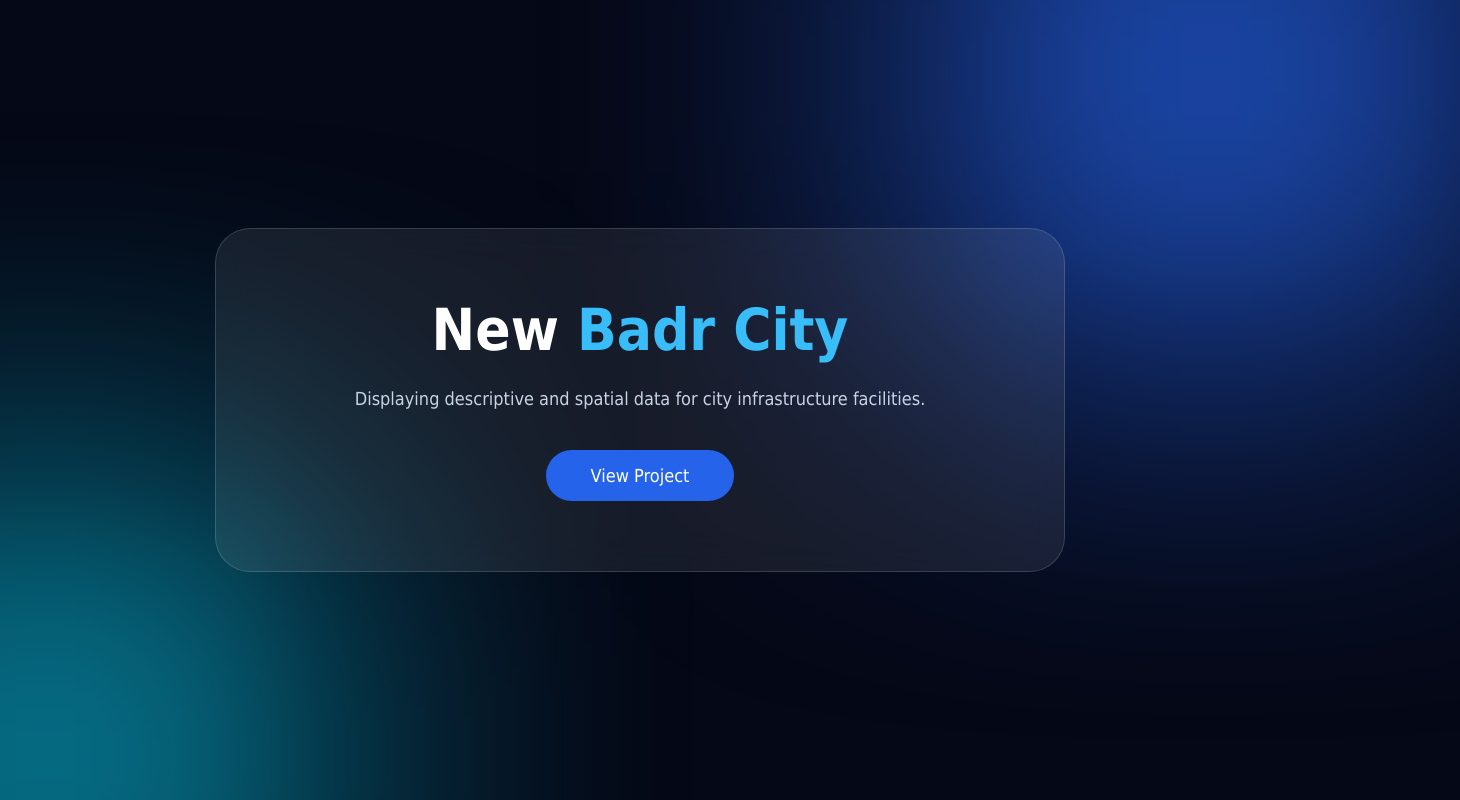
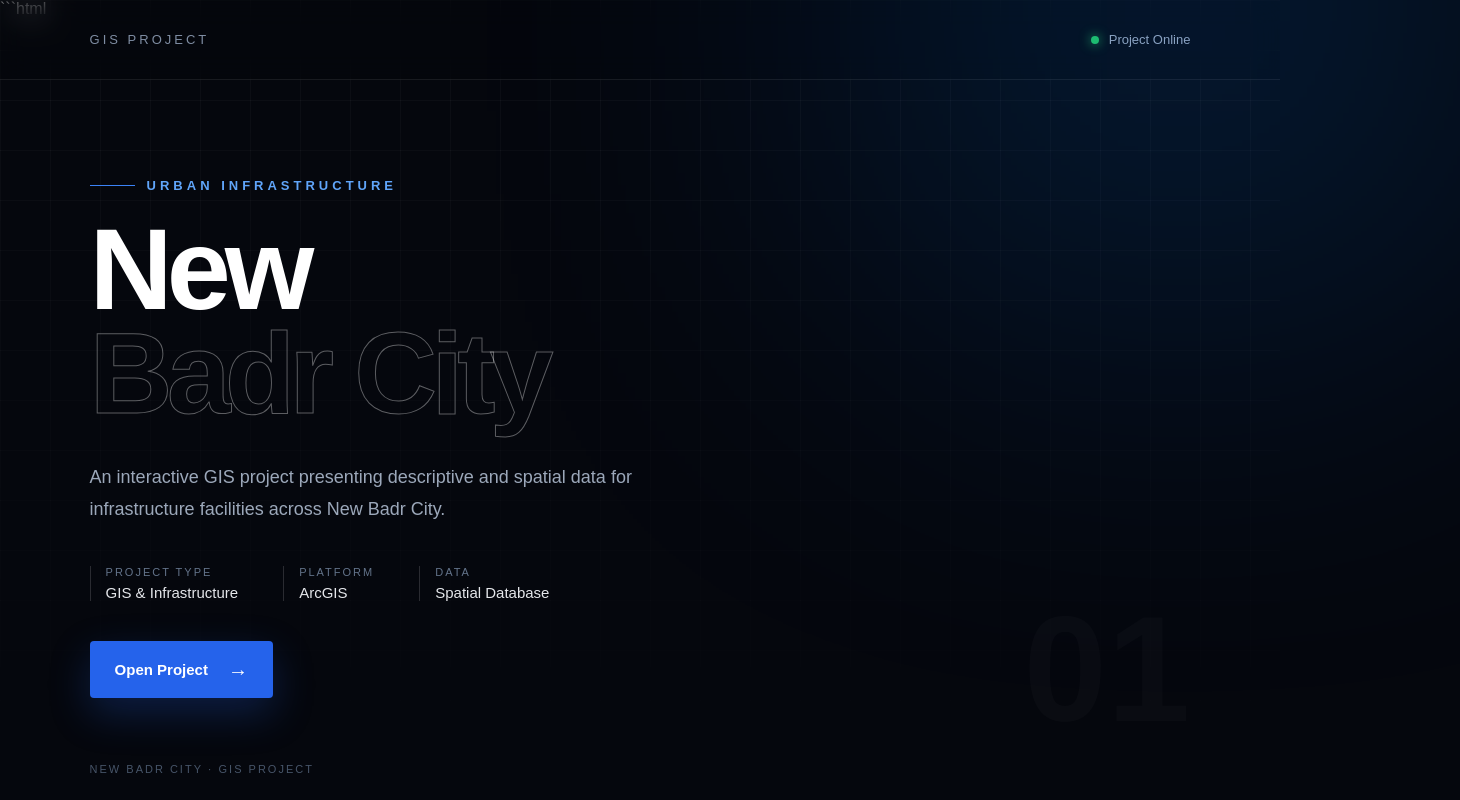
Before and after one commit to hossam991144/Badr-City, a plain HTML site: page index.html in a window 1280 px wide. Shown: the top 800 px of the page, 1460 px wide, since content can reach past the window. Drawn offline with Linux system fonts and the light colour scheme.

Commit message:
Add files via upload

````diff
--- a/index.html
+++ b/index.html
@@ -1,11 +1,12 @@
+```html
 <!DOCTYPE html>
-<html lang="en" dir="ltr">
+<html lang="en">
 
 <head>
 <meta charset="UTF-8">
 <meta name="viewport" content="width=device-width, initial-scale=1.0">
 
-<title>New Badr City</title>
+<title>New Badr City | GIS Project</title>
 
 <style>
 
@@ -13,169 +14,416 @@
     margin:0;
     padding:0;
     box-sizing:border-box;
-    font-family:Tahoma,sans-serif;
 }
 
 body{
+    font-family:Arial, Tahoma, sans-serif;
     min-height:100vh;
-    background:#050816;
-    color:#fff;
-
-    display:flex;
-    justify-content:center;
-    align-items:center;
-
-    padding:20px;
-
-    overflow-x:hidden;
-    position:relative;
+    background:#05070d;
+    color:white;
+    overflow:hidden;
 }
 
-/* الخلفية */
+/* ================= BACKGROUND ================= */
 
 body::before{
     content:"";
-    position:absolute;
-    width:500px;
-    height:500px;
-    background:#2563eb;
-    filter:blur(160px);
-    top:-180px;
-    right:-180px;
-    z-index:-1;
+    position:fixed;
+    inset:0;
+
+    background:
+        linear-gradient(rgba(255,255,255,.035) 1px, transparent 1px),
+        linear-gradient(90deg, rgba(255,255,255,.035) 1px, transparent 1px);
+
+    background-size:50px 50px;
+
+    mask-image:linear-gradient(to bottom, black, transparent);
+    pointer-events:none;
 }
 
 body::after{
     content:"";
-    position:absolute;
-    width:450px;
-    height:450px;
-    background:#06b6d4;
-    filter:blur(160px);
-    bottom:-180px;
-    left:-180px;
-    z-index:-1;
+    position:fixed;
+
+    width:600px;
+    height:600px;
+
+    background:#087cff;
+    filter:blur(180px);
+
+    opacity:.18;
+
+    top:-300px;
+    right:-200px;
+
+    pointer-events:none;
 }
 
-/* الكارت */
+/* ================= TOP BAR ================= */
 
-.container{
-    width:100%;
-    max-width:850px;
+.topbar{
 
-    text-align:center;
+    position:absolute;
 
-    padding:70px 50px;
+    top:0;
+    left:0;
+    right:0;
 
-    background:rgba(255,255,255,.08);
-    border:1px solid rgba(255,255,255,.15);
+    height:80px;
 
-    backdrop-filter:blur(20px);
+    display:flex;
+    align-items:center;
+    justify-content:space-between;
 
-    border-radius:35px;
+    padding:0 7%;
 
-    animation:show 1s ease;
+    border-bottom:1px solid rgba(255,255,255,.08);
+
+    background:rgba(5,7,13,.45);
+
+    backdrop-filter:blur(15px);
+
 }
 
-/* العنوان */
+.project-label{
+
+    font-size:13px;
+
+    color:#7f8da3;
+
+    letter-spacing:3px;
+
+    text-transform:uppercase;
+}
+
+.status{
+
+    display:flex;
+    align-items:center;
+
+    gap:10px;
+
+    font-size:13px;
+
+    color:#9ca8ba;
+}
+
+.status-dot{
+
+    width:8px;
+    height:8px;
+
+    background:#22c55e;
+
+    border-radius:50%;
+
+    box-shadow:0 0 12px #22c55e;
+}
+
+/* ================= MAIN ================= */
+
+main{
+
+    min-height:100vh;
+
+    display:flex;
+    align-items:center;
+
+    padding:80px 7% 40px;
+
+}
+
+.content{
+
+    max-width:1000px;
+
+    animation:appear 1s ease forwards;
+}
+
+/* ================= SMALL TITLE ================= */
+
+.eyebrow{
+
+    display:flex;
+    align-items:center;
+
+    gap:12px;
+
+    margin-bottom:25px;
+
+    color:#60a5fa;
+
+    font-size:13px;
+
+    font-weight:bold;
+
+    letter-spacing:4px;
+
+    text-transform:uppercase;
+}
+
+.eyebrow::before{
+
+    content:"";
+
+    width:45px;
+    height:1px;
+
+    background:#3b82f6;
+}
+
+/* ================= TITLE ================= */
 
 h1{
-    font-size:58px;
-    line-height:1.1;
-    margin-bottom:20px;
+
+    font-size:clamp(60px, 9vw, 125px);
+
+    line-height:.9;
+
+    letter-spacing:-6px;
+
+    font-weight:700;
+
+    margin-bottom:35px;
 }
 
 h1 span{
-    color:#38bdf8;
+
+    display:block;
+
+    color:transparent;
+
+    -webkit-text-stroke:1px rgba(255,255,255,.35);
+
 }
 
-/* الوصف */
+/* ================= DESCRIPTION ================= */
 
-p{
+.description{
+
+    max-width:650px;
+
+    color:#9ca8ba;
+
     font-size:18px;
-    color:#c8d3e4;
+
     line-height:1.8;
-    margin-top:10px;
+
+    margin-bottom:40px;
 }
 
-/* الرابط */
+/* ================= PROJECT INFO ================= */
 
-a{
-    text-decoration:none;
+.info{
+
+    display:flex;
+
+    gap:45px;
+
+    margin-bottom:40px;
+
+    flex-wrap:wrap;
 }
 
-/* الزر */
+.info-item{
 
-button{
-    margin-top:35px;
+    border-left:1px solid rgba(255,255,255,.15);
 
-    padding:15px 45px;
+    padding-left:15px;
+}
 
-    border:none;
+.info-item small{
 
-    border-radius:50px;
+    display:block;
+
+    color:#64748b;
+
+    font-size:11px;
+
+    letter-spacing:2px;
+
+    text-transform:uppercase;
+
+    margin-bottom:6px;
+}
+
+.info-item strong{
+
+    font-size:15px;
+
+    font-weight:500;
+
+    color:#e5e7eb;
+}
+
+/* ================= BUTTON ================= */
+
+.button{
+
+    display:inline-flex;
+
+    align-items:center;
+
+    gap:20px;
+
+    padding:17px 25px;
 
     background:#2563eb;
 
     color:white;
 
-    font-size:18px;
+    text-decoration:none;
 
-    cursor:pointer;
+    font-size:15px;
 
-    transition:.3s;
+    font-weight:bold;
+
+    border-radius:4px;
+
+    transition:.35s;
+
+    box-shadow:0 15px 40px rgba(37,99,235,.25);
 }
 
-button:hover{
-    transform:translateY(-5px);
+.button span{
 
-    box-shadow:0 0 30px #2563eb;
+    font-size:20px;
+
+    transition:.35s;
 }
 
-/* ظهور الصفحة */
+.button:hover{
 
-@keyframes show{
+    background:#3b82f6;
+
+    transform:translateY(-4px);
+
+    box-shadow:0 20px 50px rgba(37,99,235,.4);
+}
+
+.button:hover span{
+
+    transform:translateX(6px);
+}
+
+/* ================= SIDE NUMBER ================= */
+
+.number{
+
+    position:absolute;
+
+    right:7%;
+
+    bottom:7%;
+
+    font-size:150px;
+
+    font-weight:bold;
+
+    color:rgba(255,255,255,.025);
+
+    line-height:1;
+
+    user-select:none;
+}
+
+/* ================= FOOTER ================= */
+
+.footer{
+
+    position:absolute;
+
+    bottom:25px;
+
+    left:7%;
+
+    color:#475569;
+
+    font-size:11px;
+
+    letter-spacing:2px;
+}
+
+/* ================= ANIMATION ================= */
+
+@keyframes appear{
 
     from{
+
         opacity:0;
-        transform:translateY(40px);
+
+        transform:translateY(35px);
+
     }
 
     to{
+
         opacity:1;
+
         transform:translateY(0);
+
     }
 
 }
 
-/* الموبايل */
+/* ================= MOBILE ================= */
 
-@media (max-width:800px){
+@media(max-width:700px){
 
-.container{
+    body{
+        overflow:auto;
+    }
 
-    padding:50px 20px;
+    .topbar{
 
-}
+        padding:0 25px;
 
-h1{
+    }
 
-    font-size:38px;
+    .project-label{
 
-}
+        font-size:10px;
 
-p{
+        letter-spacing:2px;
+    }
 
-    font-size:16px;
+    main{
 
-}
+        padding:120px 25px 70px;
 
-button{
+    }
 
-    width:100%;
-    max-width:260px;
+    h1{
 
-}
+        font-size:58px;
+
+        letter-spacing:-3px;
+
+    }
+
+    .description{
+
+        font-size:15px;
+
+    }
+
+    .info{
+
+        gap:25px;
+
+    }
+
+    .number{
+
+        display:none;
+
+    }
+
+    .footer{
+
+        display:none;
+
+    }
 
 }
 
@@ -185,26 +433,114 @@ button{
 
 <body>
 
-<div class="container">
+
+<!-- TOP BAR -->
+
+<div class="topbar">
+
+    <div class="project-label">
+        GIS PROJECT
+    </div>
+
+    <div class="status">
+
+        <div class="status-dot"></div>
+
+        Project Online
+
+    </div>
+
+</div>
+
+
+<!-- MAIN -->
+
+<main>
+
+<div class="content">
+
+    <div class="eyebrow">
+        Urban Infrastructure
+    </div>
+
 
     <h1>
-        New <span>Badr City</span>
+
+        New
+
+        <span>Badr City</span>
+
     </h1>
 
-    <p>
-        Displaying descriptive and spatial data for city infrastructure facilities.
+
+    <p class="description">
+
+        An interactive GIS project presenting descriptive
+        and spatial data for infrastructure facilities
+        across New Badr City.
+
     </p>
 
-    <a href="https://www.arcgis.com/apps/instant/basic/index.html?appid=0b05465b2a25402e8a93757013b9f9ce" target="_blank">
 
-        <button>
-            View Project
-        </button>
+    <div class="info">
+
+        <div class="info-item">
+
+            <small>Project Type</small>
+
+            <strong>GIS & Infrastructure</strong>
+
+        </div>
+
+
+        <div class="info-item">
+
+            <small>Platform</small>
+
+            <strong>ArcGIS</strong>
+
+        </div>
+
+
+        <div class="info-item">
+
+            <small>Data</small>
+
+            <strong>Spatial Database</strong>
+
+        </div>
+
+    </div>
+
+
+    <a
+        class="button"
+        href="https://www.arcgis.com/apps/instant/basic/index.html?appid=0b05465b2a25402e8a93757013b9f9ce"
+        target="_blank"
+    >
+
+        Open Project
+
+        <span>→</span>
 
     </a>
 
 </div>
 
+</main>
+
+
+<div class="number">
+    01
+</div>
+
+
+<div class="footer">
+    NEW BADR CITY · GIS PROJECT
+</div>
+
+
 </body>
 
 </html>
+```
````
